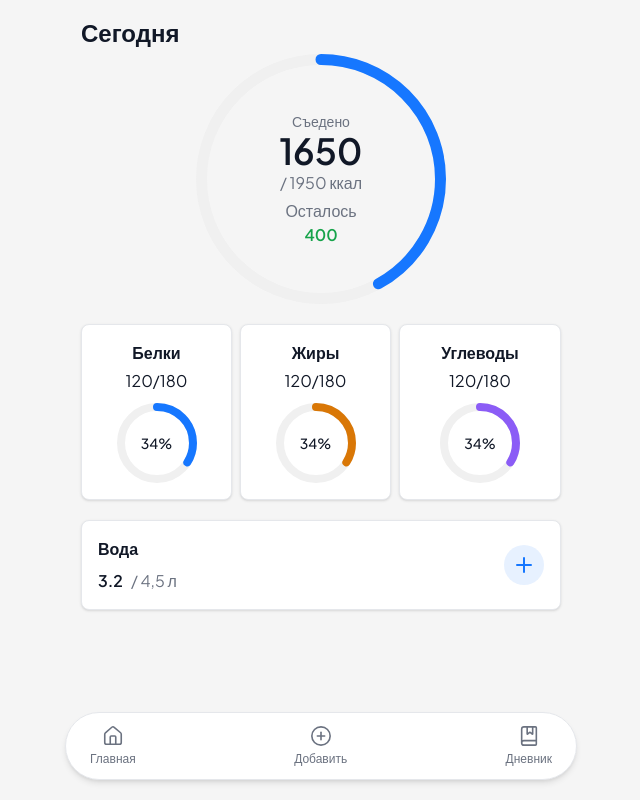
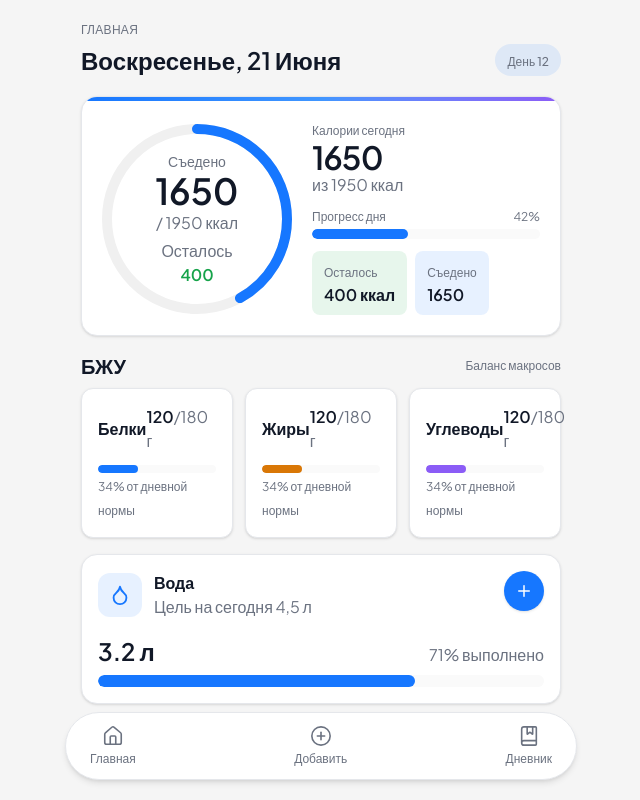
Before and after one commit to timurrc/Nutrition, a React (Vite) app: page / in a window 1280 px wide. Shown: the whole page, without its empty margins (319-959 px from the left). Built offline with nearby package versions, Linux system fonts and the light colour scheme.

Commit message:
fix"
q
"

```diff
--- a/src/screens/Dashboard.tsx
+++ b/src/screens/Dashboard.tsx
@@ -26,6 +26,45 @@ interface IWater {
   addWater: number;
   description: string;
 }
+
+interface MacroStatProps {
+  label: string;
+  current: number;
+  goal: number;
+  progress: number;
+  colorClass: string;
+  barClass: string;
+}
+
+const MacroStat = ({
+  label,
+  current,
+  goal,
+  progress,
+  colorClass,
+  barClass,
+}: MacroStatProps) => (
+  <div className="rounded-xl border border-border bg-surface p-4 shadow-sm">
+    <div className="mb-3 flex items-center justify-between">
+      <Typography variant={"body"} className="font-semibold">
+        {label}
+      </Typography>
+      <Typography variant={"body"} className={`font-semibold ${colorClass}`}>
+        {current}
+        <span className="font-normal text-text-secondary">/{goal} г</span>
+      </Typography>
+    </div>
+    <div className="h-2 overflow-hidden rounded-full bg-surface-secondary">
+      <div
+        className={`h-full rounded-full transition-all ${barClass}`}
+        style={{ width: `${progress}%` }}
+      />
+    </div>
+    <Typography variant={"caption"} className="mt-2">
+      {progress}% от дневной нормы
+    </Typography>
+  </div>
+);
 
 export const Dashboard = () => {
   const [isOpen, setIsOpen] = useState<boolean>(false);
@@ -61,100 +100,173 @@ export const Dashboard = () => {
     });
   };
 
+  const todayLabel = new Date().toLocaleDateString("ru-RU", {
+    weekday: "long",
+    day: "numeric",
+    month: "long",
+  });
+
   return (
     <Container>
-      <div className="flex flex-col w-full">
-        <Typography variant={"h2"} className="items-start">
-          Сегодня
+      <div className="mb-5 flex items-end justify-between">
+        <div>
+          <Typography variant={"caption"} className="uppercase tracking-wide">
+            Главная
           </Typography>
-
-        <div className="flex justify-center items-center">
-          <ProgressRing progress={42} color={"calories"} variant={"big"} />
+          <Typography variant={"h2"} className="mt-1 capitalize">
+            {todayLabel}
+          </Typography>
+        </div>
+        <div className="rounded-full bg-primary/10 px-3 py-1">
+          <Typography variant={"caption"} className="font-medium text-primary">
+            День 12
+          </Typography>
         </div>
       </div>
-      <div className="flex justify-between gap-2 mt-5">
-        <Card
-          className={
-            "flex flex-col rounded-lg border border-border bg-surface shadow-sm gap-1 w-full items-center py-4"
-          }
-        >
-          <Typography variant={"body"} className="font-semibold">
-            Белки
+
+      <Card className="relative mb-4 overflow-hidden rounded-2xl border border-border bg-surface p-5 shadow-sm">
+        <div className="absolute inset-x-0 top-0 h-1 bg-gradient-to-r from-primary via-primary-hover to-secondary" />
+        <div className="flex flex-col items-center gap-5 sm:flex-row sm:items-center">
+          <div className="shrink-0 scale-90 sm:scale-100">
+            <ProgressRing
+              progress={42}
+              color={"calories"}
+              variant={"big"}
+              size={190}
+              strokeWidth={10}
+            />
+          </div>
+          <div className="flex min-w-0 flex-1 flex-col gap-3">
+            <div>
+              <Typography variant={"caption"}>Калории сегодня</Typography>
+              <Typography variant={"h1"} className="leading-none">
+                1650
               </Typography>
-          <Typography variant={"body"}>120/180</Typography>
-
-          <ProgressRing
-            progress={34}
-            color={"protein"}
-            variant={"normal"}
-          ></ProgressRing>
-        </Card>
-        <Card
-          className={
-            "flex flex-col rounded-lg border border-border bg-surface shadow-sm gap-1 w-full items-center py-4"
-          }
-        >
-          <Typography variant={"body"} className="font-semibold">
-            Жиры
+              <Typography variant={"body"} className="text-text-secondary">
+                из 1950 ккал
               </Typography>
-          <Typography variant={"body"}>120/180</Typography>
-
-          <ProgressRing
-            progress={34}
-            color={"fat"}
-            variant={"normal"}
-          ></ProgressRing>
-        </Card>
-        <Card
-          className={
-            "flex flex-col rounded-lg border border-border bg-surface shadow-sm gap-1 w-full items-center py-4 px-2"
-          }
-        >
-          <Typography variant={"body"} className="font-semibold">
-            Углеводы
-          </Typography>
-          <Typography variant={"body"}>120/180</Typography>
-
-          <ProgressRing
-            progress={34}
-            color={"carbs"}
-            variant={"normal"}
-          ></ProgressRing>
-        </Card>
             </div>
             <div>
-        <Card className="mt-5 flex w-full items-center justify-between rounded-lg border border-border bg-surface px-4 py-4 shadow-sm">
-          <div className="flex flex-col gap-2 items-start">
+              <div className="mb-1 flex justify-between">
+                <Typography variant={"caption"}>Прогресс дня</Typography>
+                <Typography variant={"caption"} className="text-primary">
+                  42%
+                </Typography>
+              </div>
+              <div className="h-2.5 overflow-hidden rounded-full bg-surface-secondary">
+                <div
+                  className="h-full rounded-full bg-primary transition-all"
+                  style={{ width: "42%" }}
+                />
+              </div>
+            </div>
+            <div className="flex gap-2">
+              <div className="rounded-lg bg-success/10 px-3 py-2">
+                <Typography variant={"caption"}>Осталось</Typography>
+                <Typography variant={"body"} className="font-semibold text-success">
+                  400 ккал
+                </Typography>
+              </div>
+              <div className="rounded-lg bg-primary/10 px-3 py-2">
+                <Typography variant={"caption"}>Съедено</Typography>
+                <Typography variant={"body"} className="font-semibold text-primary">
+                  1650
+                </Typography>
+              </div>
+            </div>
+          </div>
+        </div>
+      </Card>
+
+      <div className="mb-2 flex items-center justify-between">
+        <Typography variant={"h3"}>БЖУ</Typography>
+        <Typography variant={"caption"}>Баланс макросов</Typography>
+      </div>
+      <div className="mb-4 grid grid-cols-1 gap-3 sm:grid-cols-3">
+        <MacroStat
+          label="Белки"
+          current={120}
+          goal={180}
+          progress={34}
+          colorClass="text-protein"
+          barClass="bg-protein"
+        />
+        <MacroStat
+          label="Жиры"
+          current={120}
+          goal={180}
+          progress={34}
+          colorClass="text-fat"
+          barClass="bg-fat"
+        />
+        <MacroStat
+          label="Углеводы"
+          current={120}
+          goal={180}
+          progress={34}
+          colorClass="text-carbs"
+          barClass="bg-carbs"
+        />
+      </div>
+
+      <Card className="rounded-2xl border border-border bg-surface p-4 shadow-sm">
+        <div className="mb-4 flex items-start justify-between">
+          <div className="flex items-center gap-3">
+            <div className="flex size-11 items-center justify-center rounded-xl bg-water/10 text-water">
+              <Droplet size={22} />
+            </div>
+            <div>
               <Typography variant={"body"} className="font-semibold">
                 Вода
               </Typography>
-
-            <div className="flex items-center">
-              <Typography variant={"body"} className="font-semibold">
-                3.2
-              </Typography>
-              <Typography variant={"body"} className="ml-2 text-text-secondary">
-                / 4,5 л
+              <Typography variant={"body"} className="text-text-secondary">
+                Цель на сегодня 4,5 л
               </Typography>
             </div>
           </div>
-          <div
-            className="cursor-pointer rounded-full bg-primary/10 p-2 text-primary transition-colors hover:bg-primary/15"
+          <button
+            type="button"
+            className="flex size-10 items-center justify-center rounded-full bg-primary text-text-button shadow-sm transition-colors hover:bg-primary-hover"
             onClick={() => setIsOpen(!isOpen)}
           >
-            <Plus />
+            <Plus size={18} />
+          </button>
+        </div>
+
+        <div className="mb-2 flex items-end justify-between">
+          <Typography variant={"h2"}>3.2 л</Typography>
+          <Typography variant={"body"} className="text-text-secondary">
+            71% выполнено
+          </Typography>
+        </div>
+        <div className="h-3 overflow-hidden rounded-full bg-surface-secondary">
+          <div
+            className="h-full rounded-full bg-gradient-to-r from-water to-primary transition-all"
+            style={{ width: "71%" }}
+          />
         </div>
       </Card>
+
+      {isOpen && (
+        <>
+          <div className="fixed inset-0 z-40 bg-black/35" />
+          <div className="fixed inset-0 z-50 flex items-start justify-center px-4 pt-20">
+            <div className="flex h-150 w-full max-w-md flex-col gap-4 rounded-2xl border border-border bg-surface px-4 py-5 shadow-xl">
+              <div className="flex items-center justify-between">
+                <Typography variant={"h2"}>Добавить воду</Typography>
+                <button
+                  type="button"
+                  className="rounded-lg px-2 py-1 text-sm text-text-secondary hover:bg-surface-secondary"
+                  onClick={() => setIsOpen(false)}
+                >
+                  Закрыть
+                </button>
               </div>
-      {isOpen && (
-        <div className="flex justify-center">
-          <div className="fixed top-20 flex h-150 w-92 flex-col gap-4 rounded-lg border border-border bg-surface px-4 py-5 shadow-lg">
-            <Typography variant={"h2"}>Добавить воду</Typography>
 
               <div className="flex flex-col gap-4">
                 <Typography variant={"body"}>Количество</Typography>
 
-              <div className="flex justify-between items-center w-full">
+                <div className="flex w-full items-center justify-between">
                   <div
                     className="cursor-pointer rounded-full bg-surface-secondary p-3 transition-colors hover:bg-border"
                     onClick={() => handleChangeVolume("decrement")}
@@ -174,7 +286,7 @@ export const Dashboard = () => {
               <div className="flex flex-col gap-4">
                 <Typography variant={"body"}>Быстрый выбор</Typography>
 
-              <div className="grid grid-cols-2 gap-2 w-full">
+                <div className="grid w-full grid-cols-2 gap-2">
                   {waterVolume.map((item) => {
                     const IconComponent = item.icon;
                     return (
@@ -214,6 +326,7 @@ export const Dashboard = () => {
               </div>
             </div>
           </div>
+        </>
       )}
     </Container>
   );
--- a/src/screens/OnBoarding.tsx
+++ b/src/screens/OnBoarding.tsx
@@ -141,8 +141,16 @@ export const OnBoarding = () => {
   };
   return (
     <Container>
+      <div className="mx-auto mb-8 mt-6 flex max-w-md items-center gap-3">
+        <div
+          className={`h-1.5 flex-1 rounded-full ${step === "Personal" ? "bg-primary" : "bg-primary/30"}`}
+        />
+        <div
+          className={`h-1.5 flex-1 rounded-full ${step === "Goal" ? "bg-primary" : "bg-surface-secondary"}`}
+        />
+      </div>
       {step === "Personal" ? (
-        <div className="flex flex-col justify-center items-center gap-8 mt-20 ">
+        <div className="flex flex-col justify-center items-center gap-8">
           <div className="flex flex-col gap-3 text-center">
             <Typography variant={"h2"}>Расскажите о себе</Typography>
             <Typography variant={"body"} className="text-text-secondary">
@@ -214,7 +222,7 @@ export const OnBoarding = () => {
           </div>
         </div>
       ) : (
-        <div className="flex flex-col justify-center items-center gap-8 mt-20 ">
+        <div className="flex flex-col justify-center items-center gap-8">
           <div className="flex flex-col gap-3 text-center">
             <Typography variant={"h2"}>Ваша цель</Typography>
             <Typography variant={"body"} className="text-text-secondary">
```
Also changed, not shown: src/screens/Auth.tsx (+48 -34 lines). Lines whose indentation alone changed are shown as unchanged.
